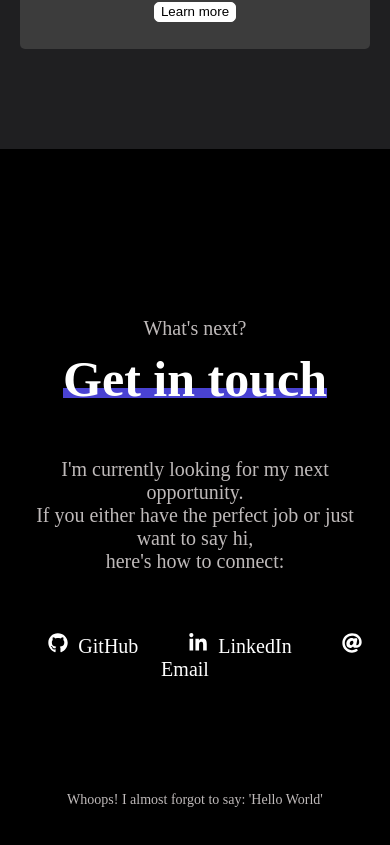
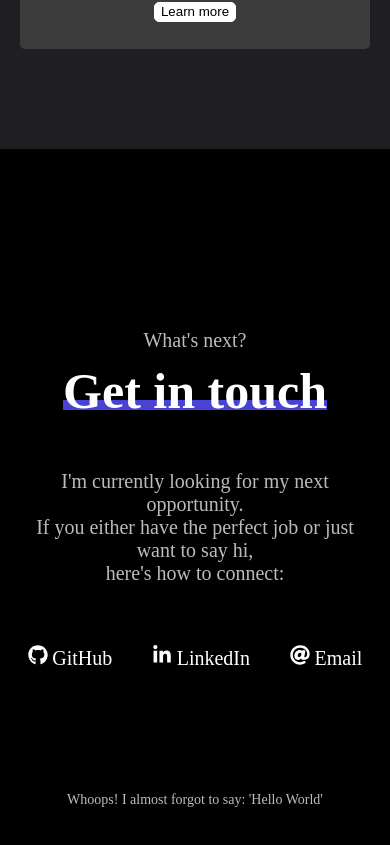
Before and after one commit to AWeidenkopf/portfolio-react, a React (Create React App) app: page / in a window 390 px wide. Shown: the part 3876-4721 px from the top of the page. Built offline with nearby package versions, Linux system fonts and the light colour scheme.

Commit message:
add mobile design to contact section

```diff
--- a/src/Pages/Contact/Contact.module.css
+++ b/src/Pages/Contact/Contact.module.css
@@ -46,7 +46,8 @@
 }
 
 .link {
-  margin: 0 10px;
+  margin: 0;
+  margin-right: 4.5px;
   padding: 0;
 }
 
@@ -62,3 +63,9 @@
 .footer p{
   font-size: 14px;
 }
+
+@media (min-width: 990px){
+  .link {
+    margin: 0 10px;
+  }
+}
```
